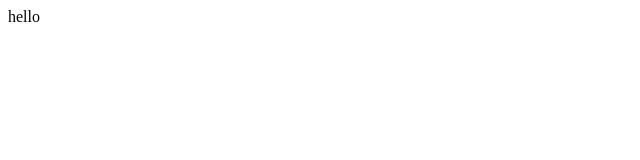
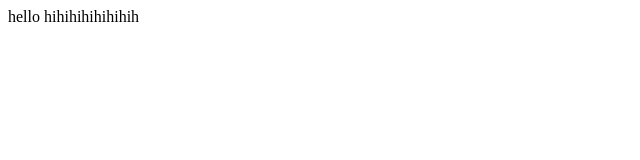
Before and after one commit to jeongin-p/ji_study, a plain HTML site: page index.html in a window 1280 px wide. Shown: the whole page, without its empty margins (0-640 px from the left). Drawn offline with Linux system fonts and the light colour scheme.

Commit message:
test second commit

```diff
--- a/index.html
+++ b/index.html
@@ -5,9 +5,9 @@
     <meta http-equiv="X-UA-Compatible" content="IE=edge">
     <meta name="viewport" content="width=device-width, initial-scale=1.0">
     <title>Document</title>
-    hello
+
 </head>
 <body>
-
+    hello hihihihihihihih
 </body>
 </html>
```
